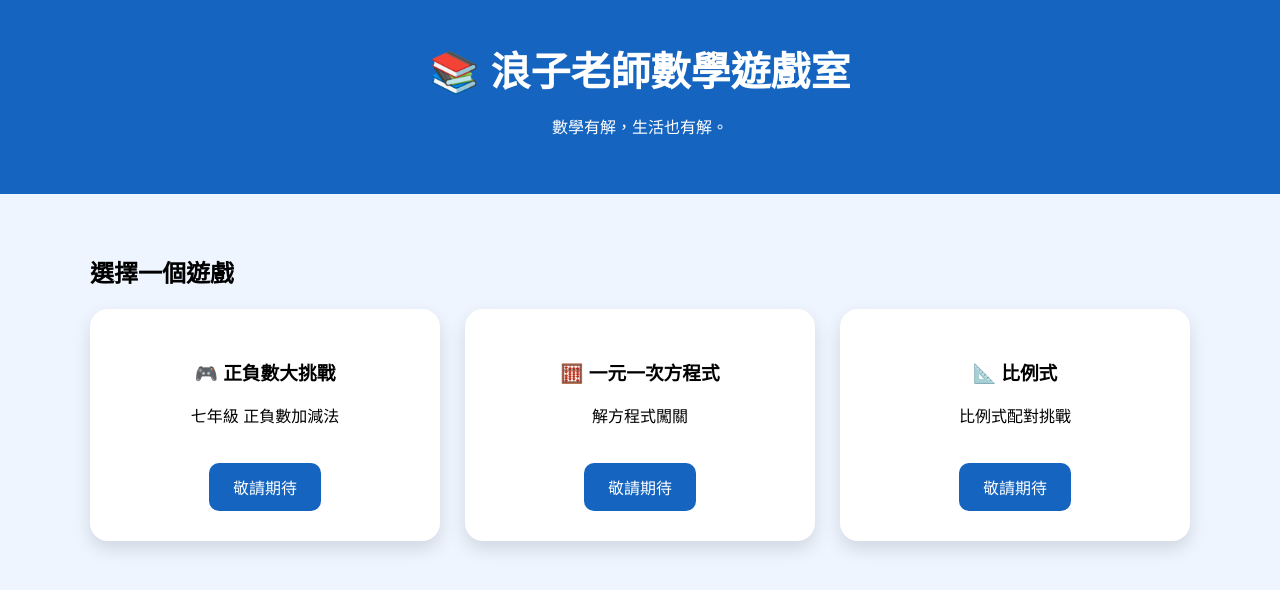
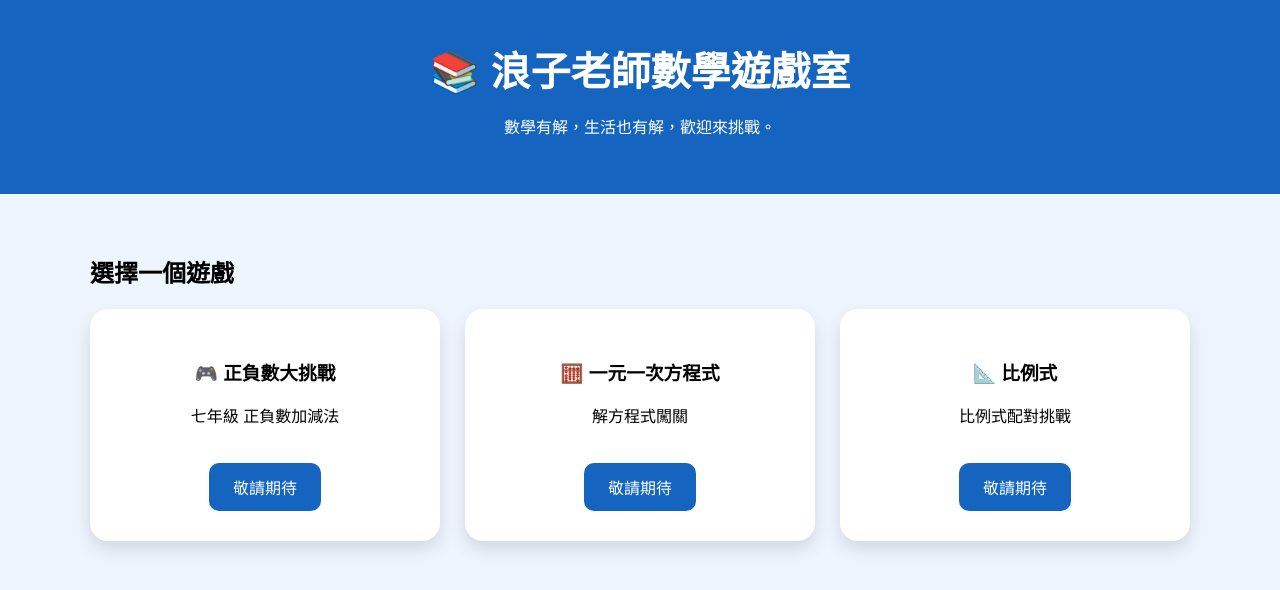
Before and after one commit to foreverjump1106/mathteach, a plain HTML site: page index.html in a window 1280 px wide. Drawn offline with Linux system fonts and the light colour scheme.

Commit message:
Update index.html
修改首頁文字

```diff
--- a/index.html
+++ b/index.html
@@ -73,7 +73,7 @@
 
 <h1>📚 浪子老師數學遊戲室</h1>
 
-<p>數學有解，生活也有解。</p>
+<p>數學有解，生活也有解，歡迎來挑戰。</p>
 
 </header>
 
```
